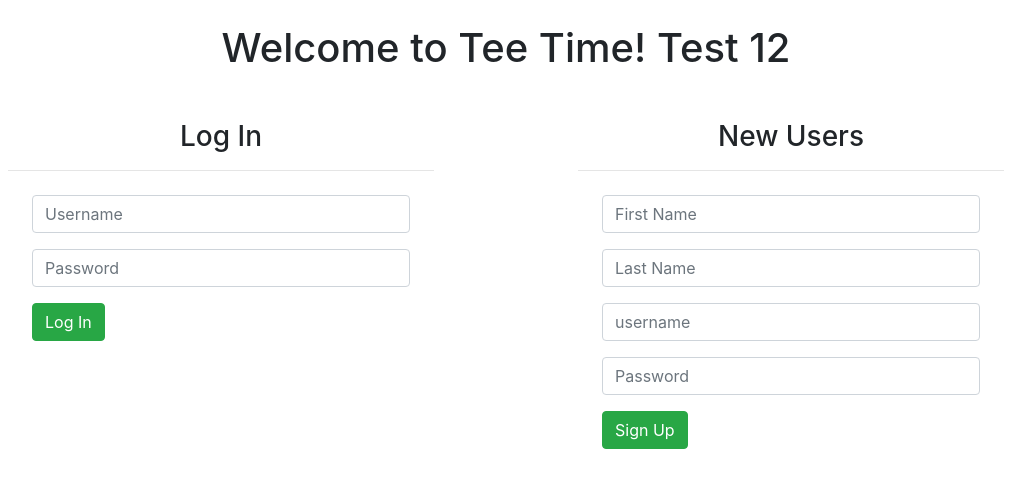
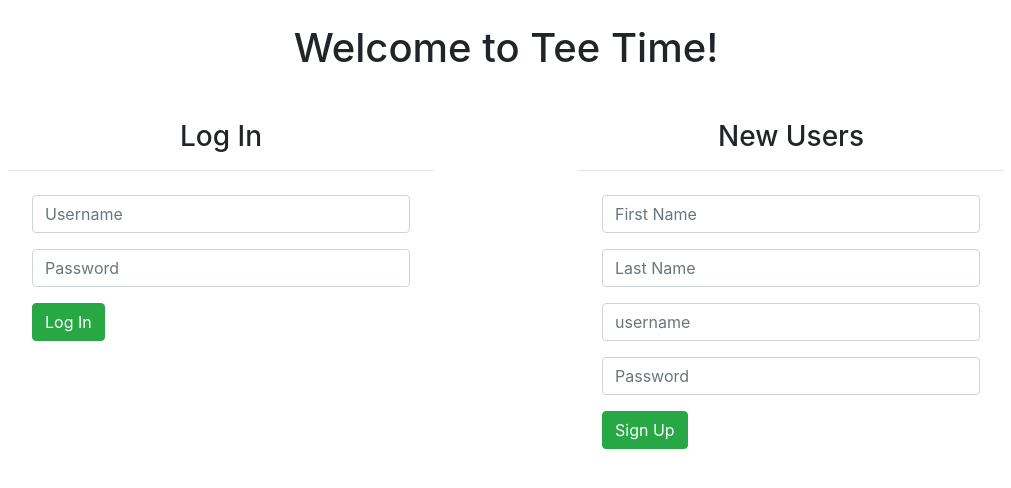
Before and after one commit to Geo-devops/DiscGolfTime, a React (Create React App) app in the folder client/: page / in a window 1280 px wide. Shown: the top 488 px of the page, without its empty margins (134-1145 px from the left). Built offline with nearby package versions, Linux system fonts and the light colour scheme.

Commit message:
Fixed error

```diff
--- a/client/src/components/Search.js
+++ b/client/src/components/Search.js
@@ -23,7 +23,7 @@ export default function Search () {
         for (let i = 0; i < allCourses.length; i++) {
             const lowerCaseCourseNames = allCourses[i].name.toLowerCase();
             // console.log(lowerCaseCourseNames)
-            if (lowerCaseCourseNames === (searchValue.toLowerCase())) {
+            if (lowerCaseCourseNames.includes(searchValue)) {
                 // console.log('We have an inclusion match: ', allCourses[i].name);
                 // console.log(allCourses[i])
                 results.push(allCourses[i])
--- a/client/src/pages/Login.js
+++ b/client/src/pages/Login.js
@@ -31,7 +31,7 @@ export default function Login ({ setToken }) {
     return (
         <div>
             <div className="container">
-                <h1 className="text-center m-4">Welcome to Tee Time! Test 12</h1>
+                <h1 className="text-center m-4">Welcome to Tee Time!</h1>
                 <div className="row">
                     <div className="col-sm-6 px-5">
                         <div className="m-4 text-center">
```
Also changed, not shown: 2 other files (tests, documents, lock files or other folders).
